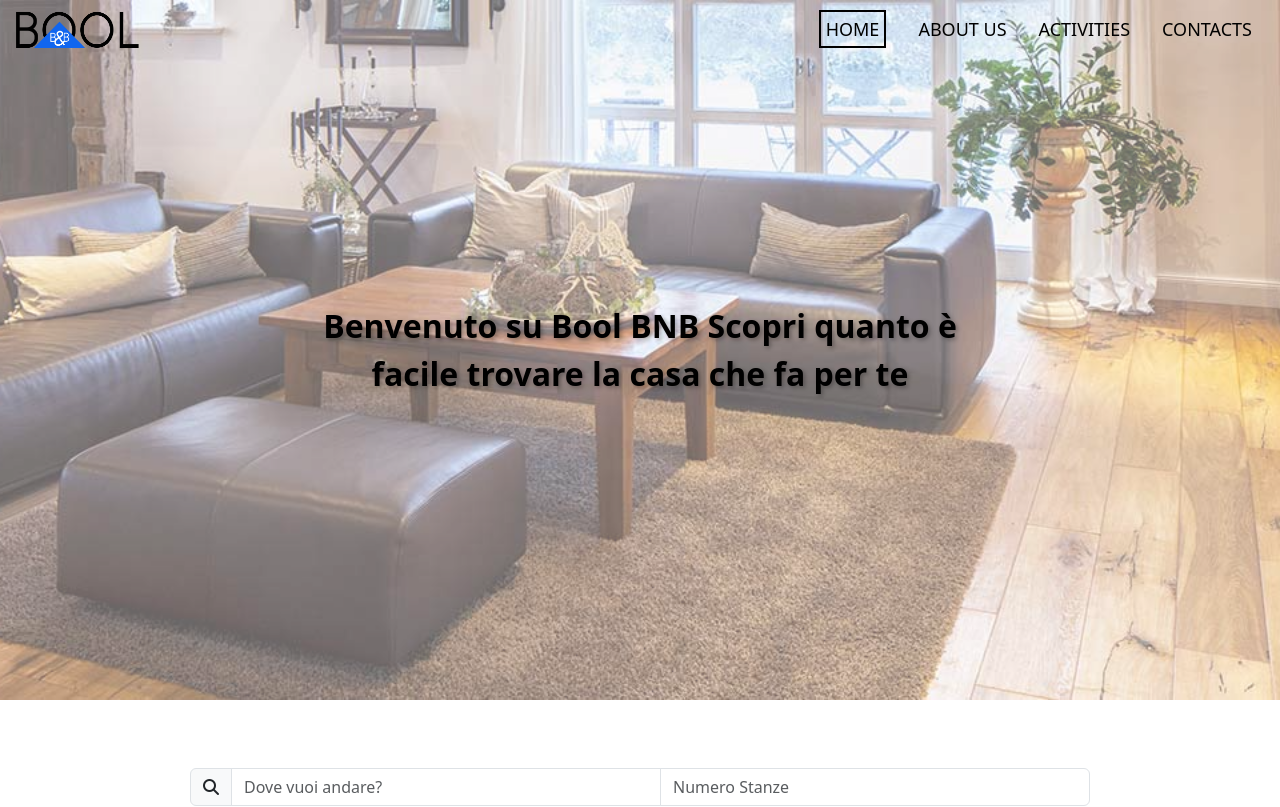
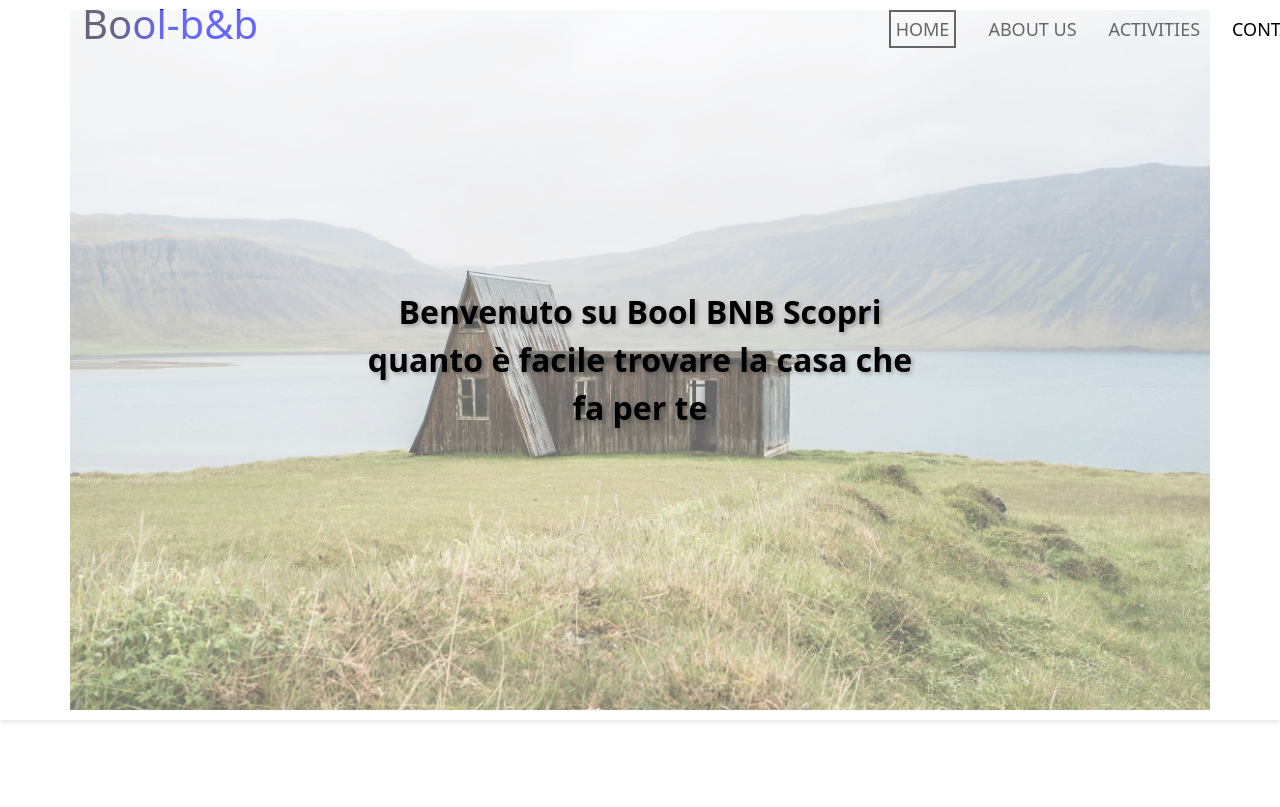
Before and after one commit to GiacomoAccardi/bool-bnb-front, a Vue app: page / in a window 1280 px wide. Shown: the top 807 px of the page. Built offline with nearby package versions, Linux system fonts and the light colour scheme; no server answers.

Commit message:
modifiche al logo, e immagine bg

```diff
--- a/src/components/AppHeader.vue
+++ b/src/components/AppHeader.vue
@@ -1,9 +1,10 @@
 <template>
     <header class="app-header">
-      <div class="container-fluid">
-        <div class="row">
+      <div class="container position-relative">
+        <div class="row sticky z-10">
           <div class="col-2">
-            <img class="logo" src="../assets/BOOL-BNB-DB.png" alt="Logo">
+            <!-- <img class="logo" src="../assets/BOOL-BNB-DB.png" alt="Logo"> -->
+            <h1 class="logo-config rainbow3">Bool-b&b</h1>
           </div>
           <div class="col-10">
             <div class="content">
@@ -36,8 +37,8 @@
     z-index: 10;
   }
 
-  .container-fluid {
-    background-image: url('../assets/landing-page.jpg');
+  .container {
+    background-image: url('../assets/bg_2.jpg');
     background-size: cover;
     background-position: center;
     position: absolute;
@@ -49,7 +50,7 @@
     overflow: hidden;
   }
 
-  .container-fluid::before {
+  .container::before {
     content: '';
     position: absolute;
     top: 0;
@@ -104,4 +105,18 @@
     border: 2px solid black;
     padding: 5px;
   }
+
+  .sticky {
+    position: fixed;
+    top: 0;
+    width: 100%;
+  }
+
+  .rainbow3{
+    background: linear-gradient(114deg, rgba(2,0,36,1) 21%, rgba(1,0,255,1) 45%);
+    -webkit-background-clip: text;
+    background-clip: text;
+    color: transparent;
+  }
+
   </style>
```
Also changed, not shown: src/assets/bg_2.jpg (added), 1 other file (tests, documents, lock files or other folders).
